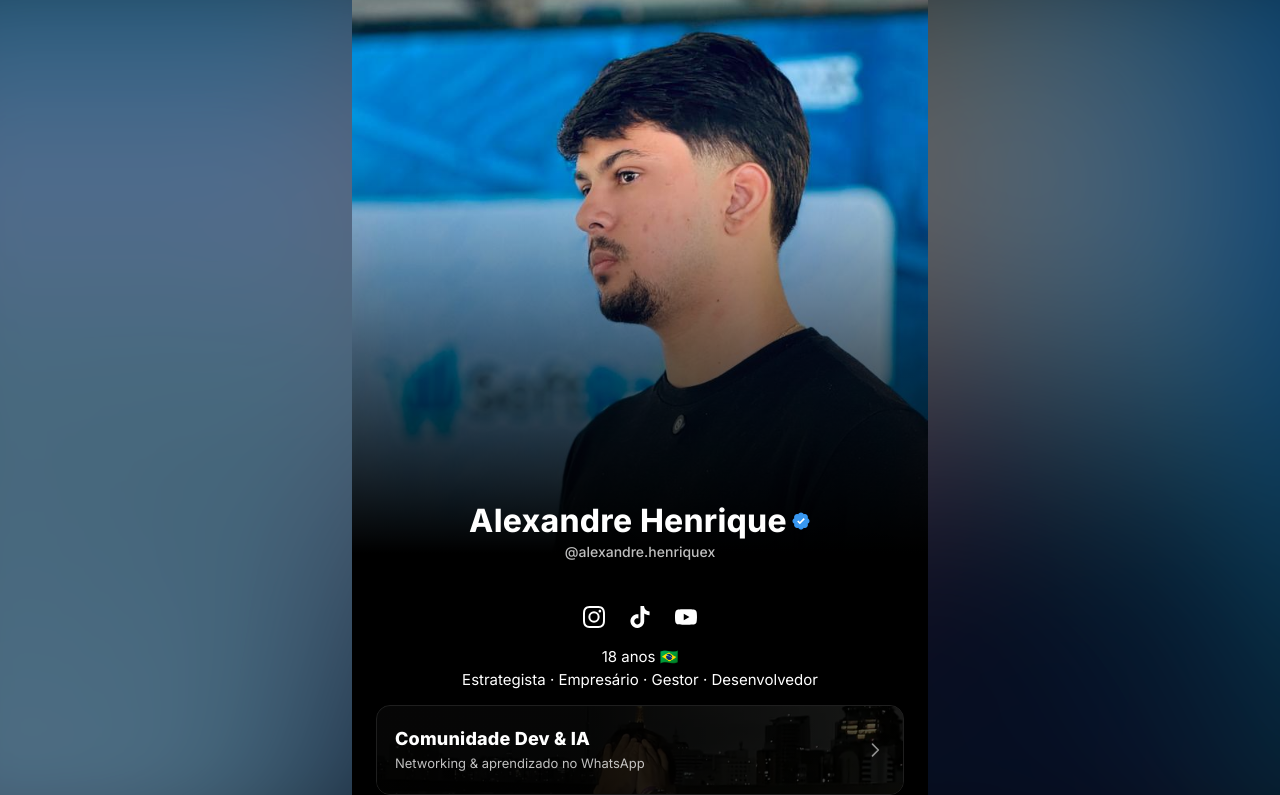
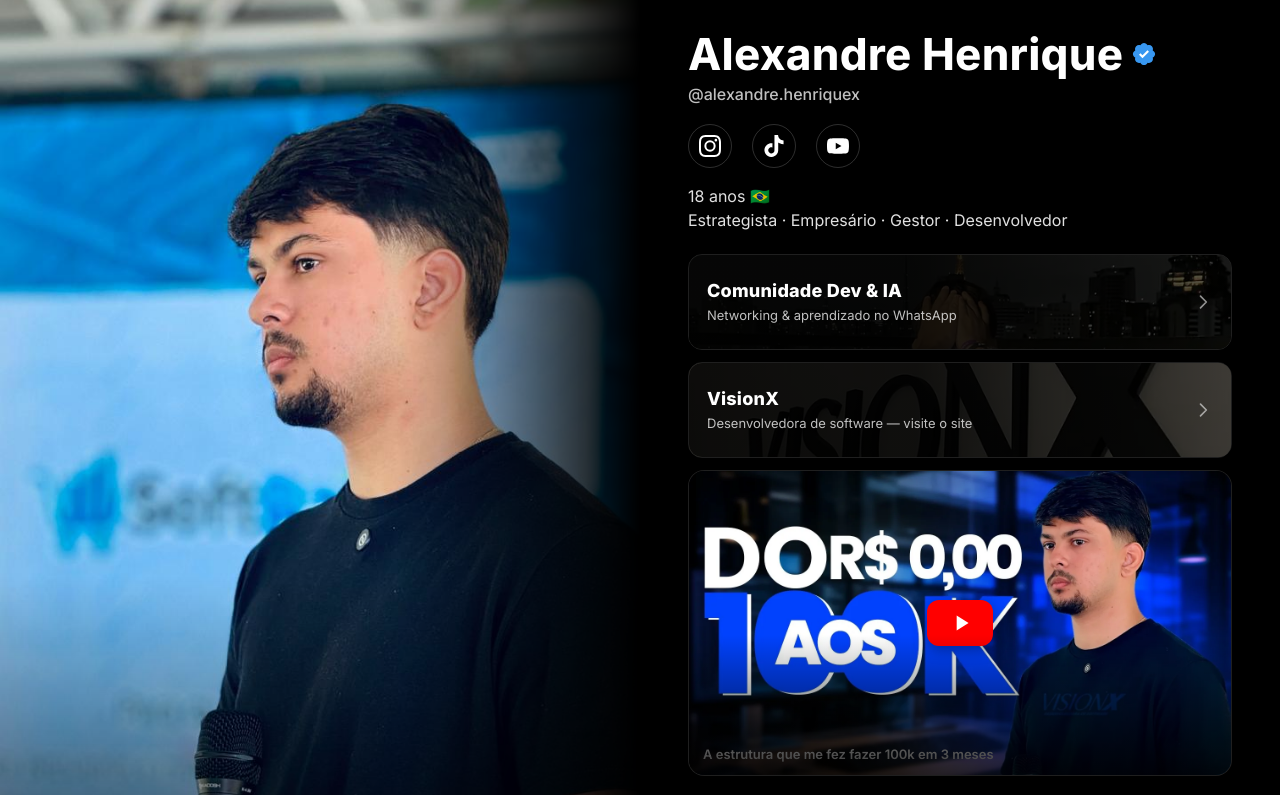
Before and after one commit to visionxma/alexandrehenrique, a plain HTML site: page index.html in a window 1280 px wide. Shown: the top 795 px of the page. Drawn offline with Linux system fonts and the light colour scheme.

Commit message:
Início: foto de um lado e conteúdo do outro no computador; vídeo novo; sai o cartão do livro
- computador (1024px+): foto fixa na metade esquerda, nome, redes, links e vídeo à direita;
  celular e tablet seguem iguais
- vídeo da página vira 'A estrutura que me fez fazer 100k em 3 meses'
- cartão 'As 30 Leis do Jovem Empreendedor' removido, com a menção nas descrições

Co-Authored-By: Claude Sonnet 5.5 <noreply@anthropic.com>

```diff
--- a/index.html
+++ b/index.html
@@ -7,7 +7,7 @@
 <meta name="color-scheme" content="dark">
 
 <title>Alexandre Henrique (@alexandre.henriquex) — Estrategista, Empresário, Gestor e Desenvolvedor</title>
-<meta name="description" content="18 anos, empreendedor 🇧🇷. Entre na Comunidade de Dev & IA, garanta o livro 'As 30 Leis do Jovem Empreendedor' e acesse todos os links oficiais do Alexandre Henrique em um só lugar.">
+<meta name="description" content="18 anos, empreendedor 🇧🇷. Entre na Comunidade de Dev & IA e acesse todos os links oficiais do Alexandre Henrique em um só lugar.">
 <link rel="canonical" href="https://alexandrehenrique.com/">
 <meta name="robots" content="index, follow, max-image-preview:large">
 <meta name="theme-color" content="#000000">
@@ -22,7 +22,7 @@
 <meta property="og:locale" content="pt_BR">
 <meta property="og:url" content="https://alexandrehenrique.com/">
 <meta property="og:title" content="Alexandre Henrique (@alexandre.henriquex) — Estrategista, Empresário, Gestor e Desenvolvedor">
-<meta property="og:description" content="18 anos, empreendedor 🇧🇷. Comunidade de Dev & IA, o livro 'As 30 Leis do Jovem Empreendedor' e todos os links oficiais em um só lugar.">
+<meta property="og:description" content="18 anos, empreendedor 🇧🇷. Comunidade de Dev & IA e todos os links oficiais em um só lugar.">
 <meta property="og:image" content="https://alexandrehenrique.com/assets/og-image.jpg">
 <meta property="og:image:width" content="1200">
 <meta property="og:image:height" content="630">
@@ -122,26 +122,17 @@
         <svg class="link__arrow" viewBox="0 0 24 24" aria-hidden="true"><use href="#arrow"></use></svg>
       </a>
 
-      <a class="link link--livro" href="https://pay.kiwify.com.br/SFcZpbp" target="_blank" rel="noopener">
-        <img class="link__bg" src="assets/livro.webp" alt="" width="619" height="1100" loading="lazy" decoding="async">
-        <span class="link__content">
-          <span class="link__title">As 30 Leis do Jovem Empreendedor</span>
-          <small>Meu livro — garanta o seu na Kiwify</small>
-        </span>
-        <svg class="link__arrow" viewBox="0 0 24 24" aria-hidden="true"><use href="#arrow"></use></svg>
-      </a>
-
       <!-- Preview do vídeo (por último): só a thumbnail (WebP local) carrega no load;
            o player do YouTube entra ao clicar, sem pesar a página nem trazer JS/cookies de terceiros. -->
       <div class="video-wrap">
-        <button class="video" type="button" data-yt="otMxMiXjW9g"
-                aria-label="Assistir no YouTube: POV: Você faturou R$ 32.000,00 no primeiro mês da faculdade com 18 anos">
-          <img class="video__thumb" src="assets/video-pov.webp"
-               alt="Capa do vídeo de Alexandre Henrique" width="1208" height="720" loading="lazy" decoding="async">
+        <button class="video" type="button" data-yt="mFG2lgIetDc"
+                aria-label="Assistir no YouTube: A estrutura que me fez fazer 100k em 3 meses">
+          <img class="video__thumb" src="assets/video-estrutura.webp"
+               alt="Capa do vídeo: A estrutura que me fez fazer 100k em 3 meses" width="1280" height="720" loading="lazy" decoding="async">
           <span class="video__play" aria-hidden="true">
             <svg viewBox="0 0 24 24"><use href="#play"></use></svg>
           </span>
-          <span class="video__title">POV: faturei R$ 32.000 no 1º mês da faculdade, aos 18 anos</span>
+          <span class="video__title">A estrutura que me fez fazer 100k em 3 meses</span>
         </button>
       </div>
     </div>
--- a/styles.css
+++ b/styles.css
@@ -245,7 +245,6 @@ body {
 }
 .link--com .link__bg { object-position: 50% 44%; filter: brightness(.72); }
 .link--visionx .link__bg { object-position: 50% 50%; filter: brightness(.66); }
-.link--livro .link__bg { object-position: 50% 24%; }
 
 .link__content { display: flex; flex-direction: column; gap: 5px; min-width: 0; }
 .link__content small { font-size: 13px; color: var(--muted); }
@@ -290,3 +289,41 @@ body {
 @media (prefers-reduced-motion: reduce) {
   * { transition: none !important; }
 }
+
+/* ---------- Computador (1024px+): foto fixa de um lado, o conteúdo do outro ----------
+   Celular e tablet seguem exatamente como antes (cartão central de 576px). */
+@media (min-width: 64rem) {
+  html { background: #000; }
+  .page-bg, .topbar { display: none; }
+
+  /* a foto ocupa a metade esquerda da janela, inteira e parada enquanto o lado direito rola */
+  .hero { position: static; aspect-ratio: auto; }
+  .hero__img { position: fixed; left: 0; top: 0; width: 50vw; height: 100vh; height: 100svh; z-index: 0; object-position: 50% 24%; }
+  .hero__fade { position: fixed; left: 0; top: 0; width: 50vw; height: 100vh; height: 100svh; z-index: 0;
+    background: linear-gradient(90deg, transparent 62%, #000 100%), linear-gradient(0deg, rgba(0, 0, 0, .45) 0%, transparent 28%); }
+
+  .card { width: 50vw; max-width: none; margin: 0 0 0 50vw; min-height: 100vh; min-height: 100svh; display: flex; flex-direction: column; justify-content: center; padding-block: clamp(1.25rem, 3.5vh, 3.5rem); }
+  .hero__content, .body { width: min(100% - 4rem, 34rem); margin-inline: auto; }
+  .hero__content { position: static; padding: 0; text-align: left; }
+  .name { justify-content: flex-start; font-size: 44px; line-height: 52px; gap: 8px; }
+  .badge { width: 26px; height: 26px; }
+  .handle { font-size: 16px; margin-top: 4px; }
+  .body { padding: 0; }
+  .socials { justify-content: flex-start; margin: 20px 0 16px; gap: 20px; }
+  .socials__btn { width: 44px; height: 44px; border: 1px solid rgba(255, 255, 255, .18); border-radius: 50%; }
+  .bio { text-align: left; font-size: 16px; margin: 0 0 22px; color: rgba(255, 255, 255, .88); }
+  .links { gap: 12px; }
+  .link { min-height: 96px; }
+  .footer { align-items: flex-start; margin-top: 22px; }
+}
+@media (min-width: 64rem) and (max-height: 760px) {
+  .name { font-size: 38px; line-height: 44px; }
+  .link { min-height: 84px; padding-block: 12px; }
+  .socials { margin: 14px 0 12px; }
+  .bio { margin-bottom: 16px; }
+  .footer { margin-top: 20px; }
+}
+@media (min-width: 64rem) and (max-width: 79.99rem) {
+  .name { font-size: 34px; line-height: 40px; gap: 6px; }
+  .badge { width: 22px; height: 22px; }
+}
```
Also changed, not shown: assets/livro.webp (deleted), assets/video-estrutura.webp (added), assets/video-pov.webp (deleted).
